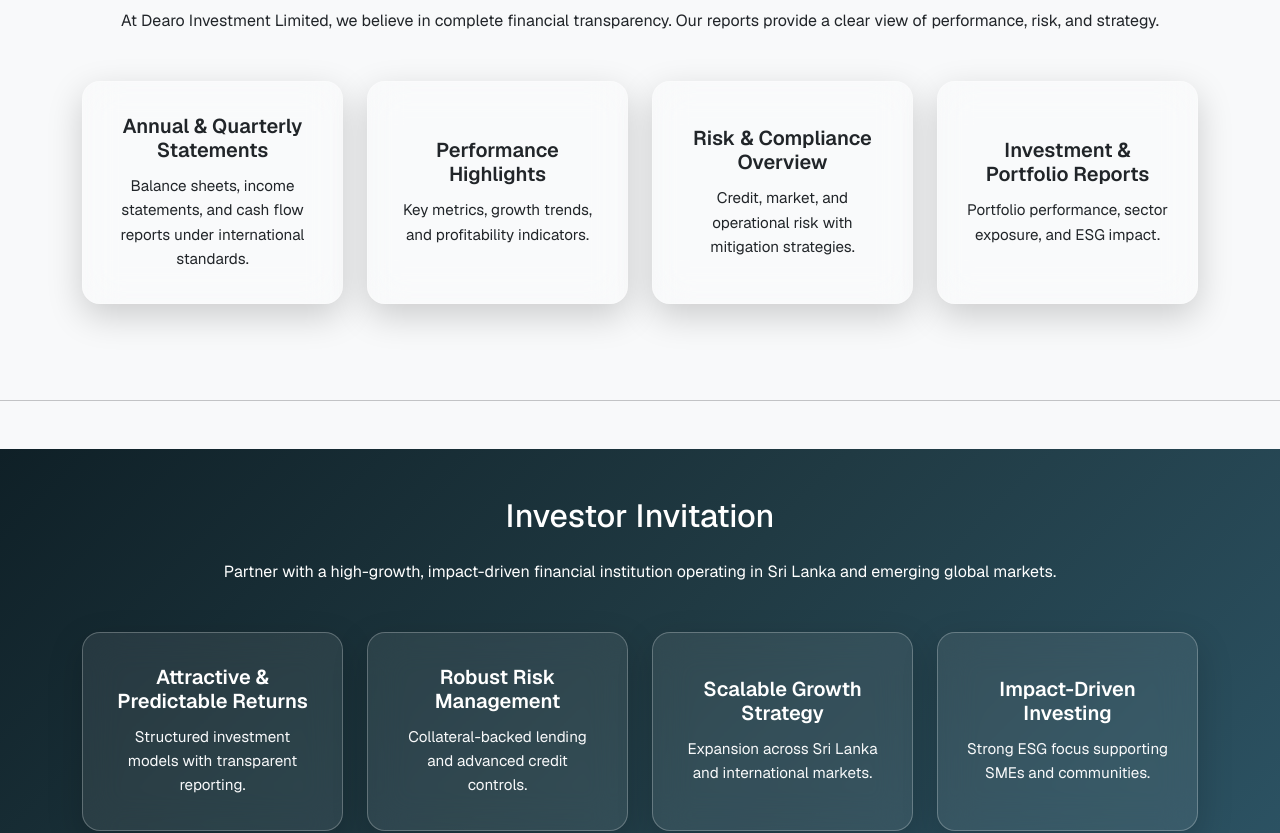
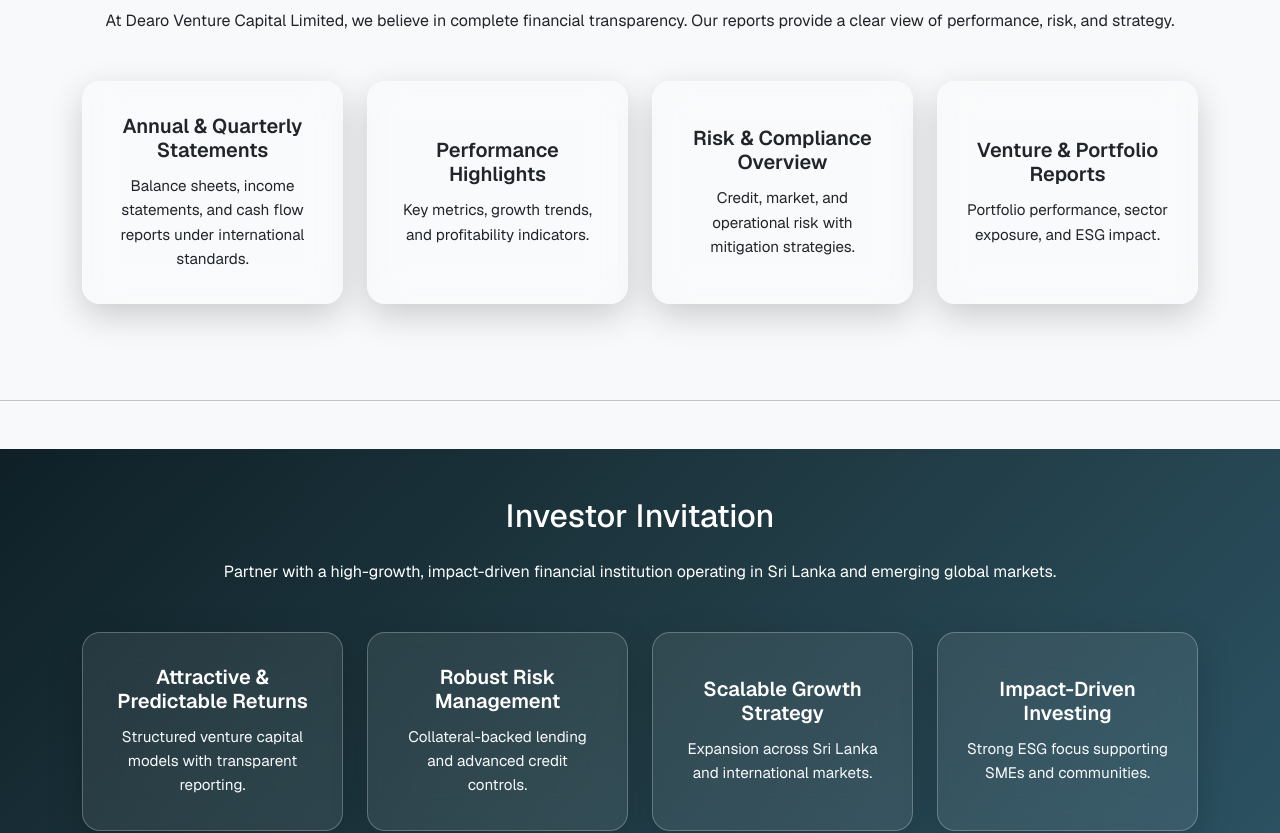
Before and after one commit to drtdsamarawickrama/dearoventurecapital_website, a Next.js app: page /investors in a window 1280 px wide. Shown: the part 780-1613 px from the top of the page. Built offline with nearby package versions, Linux system fonts and the light colour scheme.

Commit message:
update pages

```diff
--- a/app/investors/page.tsx
+++ b/app/investors/page.tsx
@@ -31,7 +31,7 @@
         <div className="container">
           <h2 className="mb-4 text-center">Financial Reports</h2>
           <p className="text-center mb-5">
-            At Dearo Investment Limited, we believe in complete financial transparency.
+            At Dearo Venture Capital Limited, we believe in complete financial transparency.
             Our reports provide a clear view of performance, risk, and strategy.
           </p>
 
@@ -50,7 +50,7 @@
                 text: "Credit, market, and operational risk with mitigation strategies.",
               },
               {
-                title: "Investment & Portfolio Reports",
+                title: "Venture & Portfolio Reports",
                 text: "Portfolio performance, sector exposure, and ESG impact.",
               },
             ].map((item, index) => (
@@ -85,7 +85,7 @@
             {[
               {
                 title: "Attractive & Predictable Returns",
-                text: "Structured investment models with transparent reporting.",
+                text: "Structured venture capital models with transparent reporting.",
               },
               {
                 title: "Robust Risk Management",
```
